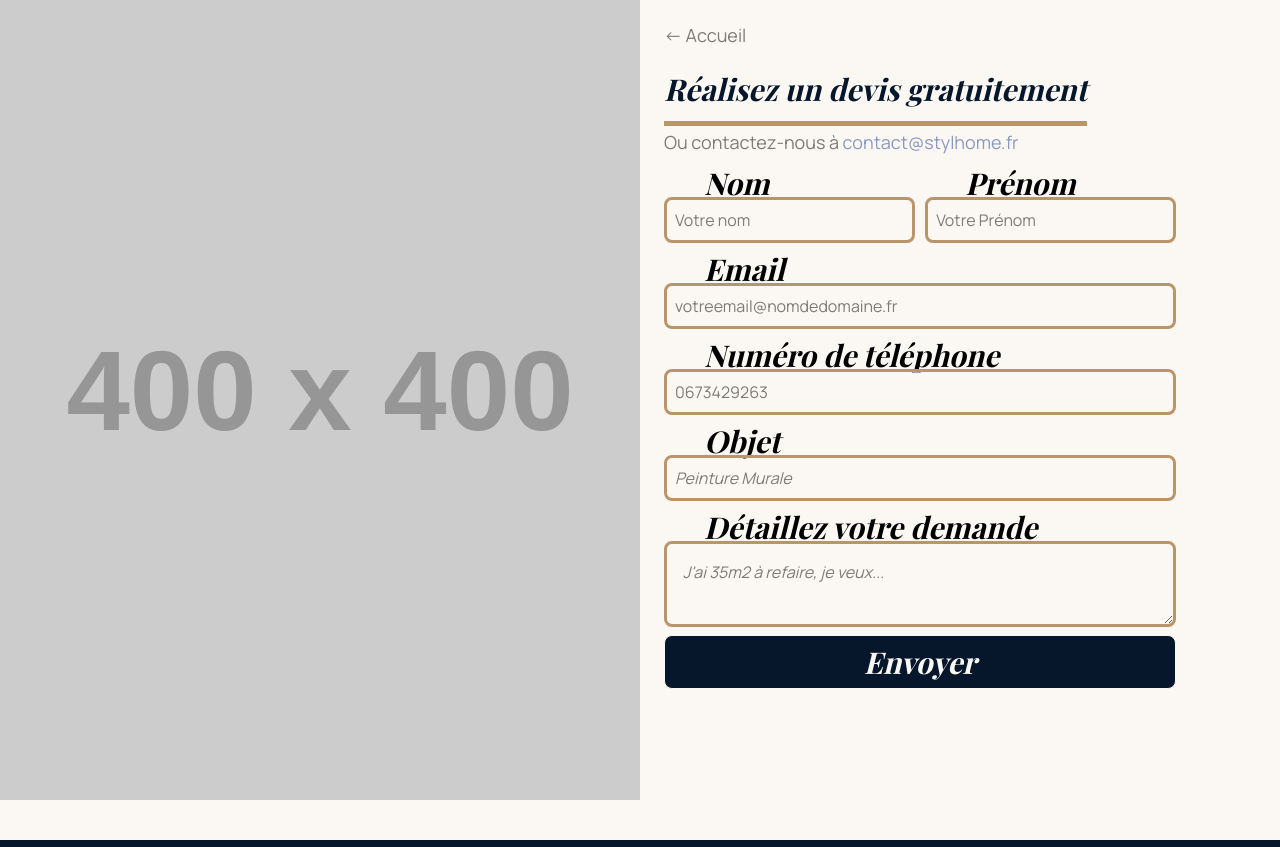
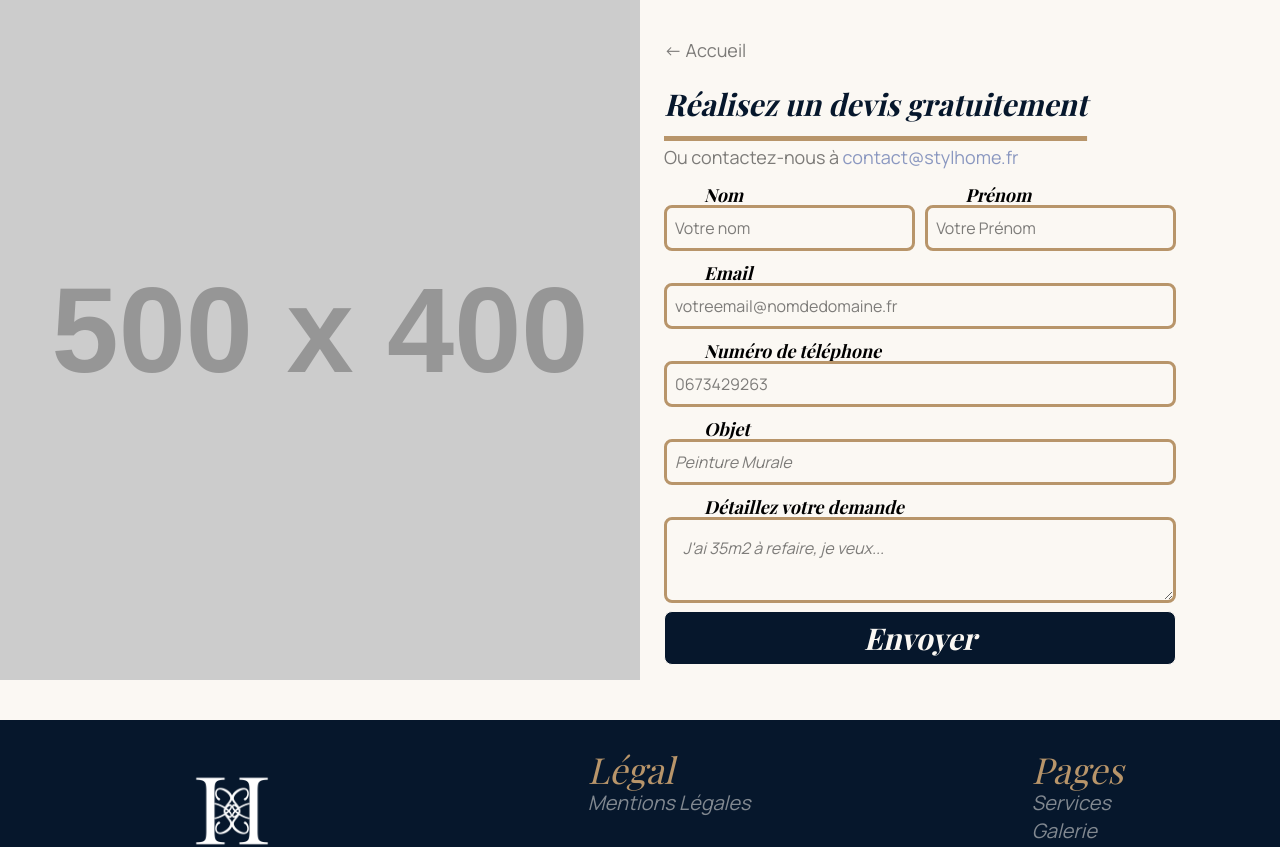
Before and after one commit to FlyingCow31/sitepeinture, a Next.js app: page /contact in a window 1280 px wide. Shown: the top 847 px of the page. Built offline with nearby package versions, Linux system fonts and the light colour scheme.

Commit message:
contact fixes

```diff
--- a/app/componants/form.tsx
+++ b/app/componants/form.tsx
@@ -75,8 +75,8 @@ export default function Form() {
      }, [loading])
 
      return (
-          <form className="-mt-10 flex flex-col gap-2" onSubmit={HandleSubmit}>
-               <div className="flex flex-col gap-4 p-5">
+          <form className="flex flex-col gap-2" onSubmit={HandleSubmit}>
+               <div className="flex flex-col gap-4 ">
                     <input
                          type="text"
                          onChange={(e) => setWebsite(e.target.value)}
@@ -86,9 +86,9 @@ export default function Form() {
                          style={{ position: "absolute", left: "-9999px" }}
                     />
                </div>
-               <div className="flex items-center justify-between">
+               <div className="flex items-center justify-between ">
                     <div className="flex flex-col w-[49%]">
-                         <label htmlFor="name" className="ml-10 -mb-1 secondary-title">
+                         <label htmlFor="name" className="ml-10 -mb-1 font-play italic text-lg font-bold">
                               Nom
                          </label>
                          <input
@@ -103,7 +103,7 @@ export default function Form() {
                          />
                     </div>
                     <div className="flex flex-col w-[49%]">
-                         <label htmlFor="prenom" className="ml-10 -mb-1 secondary-title">
+                         <label htmlFor="prenom" className="ml-10 -mb-1 font-play italic text-lg font-bold">
                               Prénom
                          </label>
                          <input
@@ -120,7 +120,7 @@ export default function Form() {
                </div>
 
                <div className="flex flex-col">
-                    <label htmlFor="email" className="ml-10 -mb-1 secondary-title">
+                    <label htmlFor="email" className="ml-10 -mb-1 font-play italic text-lg font-bold">
                          Email
                     </label>
                     <input
@@ -136,7 +136,7 @@ export default function Form() {
                </div>
 
                <div className="flex flex-col">
-                    <label htmlFor="phone" className="ml-10 -mb-1 secondary-title">
+                    <label htmlFor="phone" className="ml-10 -mb-1 font-play italic text-lg font-bold">
                          Numéro de téléphone
                     </label>
                     <input
@@ -152,7 +152,7 @@ export default function Form() {
                </div>
 
                <div className="flex flex-col">
-                    <label htmlFor="objet" className="ml-10 -mb-1 secondary-title">
+                    <label htmlFor="objet" className="ml-10 -mb-1 font-play italic text-lg font-bold">
                          Objet
                     </label>
                     <input
@@ -167,7 +167,7 @@ export default function Form() {
                </div>
 
                <div className="flex flex-col">
-                    <label htmlFor="message" className="ml-10 -mb-1 secondary-title">
+                    <label htmlFor="message" className="ml-10 -mb-1 font-play italic text-lg font-bold">
                          Détaillez votre demande
                     </label>
                     <textarea
--- a/app/contact/page.tsx
+++ b/app/contact/page.tsx
@@ -17,19 +17,22 @@ export const metadata: Metadata = {
 export default function Page() {
      return (
           <>
-               <main className="flex lg:flex-row flex-col gap-6 ">
-                    <div className="relative w-screen h-50 lg:h-screen lg:w-1/2">
+               <main>
+                    <div className="flex lg:flex-row flex-col gap-6 relative lg:min-h-[calc(100vh-120px)]">
+                         <div className="relative h-50 w-full lg:h-auto lg:w-1/2 lg:min-h-[calc(100vh-120px)]">
                               <Image
-                              src={"https://placehold.co/400x400"}
+                                   src={"https://placehold.co/500x400"}
                                    alt="alt"
                                    fill
                                    unoptimized
                                    className="object-cover"
                               />
                          </div>
-                    <div className="lg:w-[40%] lg:h-screen p-4 lg:p-0">
+                         <div className="lg:w-[40%] p-4 lg:p-0 lg:flex lg:flex-col lg:justify-center">
                               <Link href={"/"} className="inline-block w-fit">
-                              <p className="font-man pt-5 opacity-50 texthover w-fit regular-text">{"<- Accueil"}</p>
+                                   <p className="font-man pt-5 opacity-50 texthover w-fit regular-text">
+                                        {"<- Accueil"}
+                                   </p>
                               </Link>
                               <h1 className="titlemain text-2xl! lg:text-3xl! mt-5">Réalisez un devis gratuitement</h1>
                               <p className="opacity-50 mt-5 regular-text">
@@ -40,6 +43,7 @@ export default function Page() {
                               </p>
                               <Form />
                          </div>
+                    </div>
                </main>
                <div className="mt-10">
                     <Footer />
```
Lines whose indentation alone changed are shown as unchanged.
